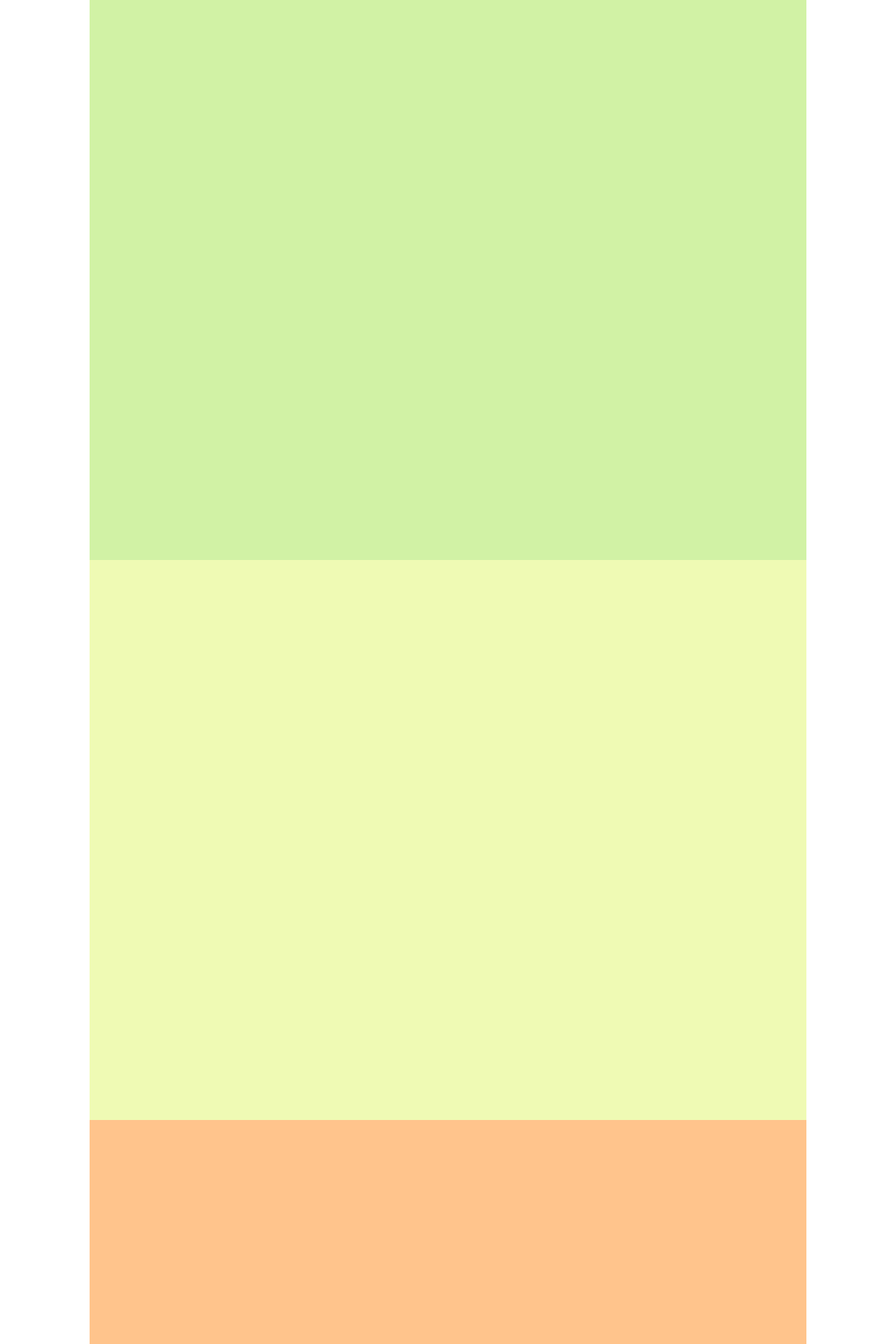
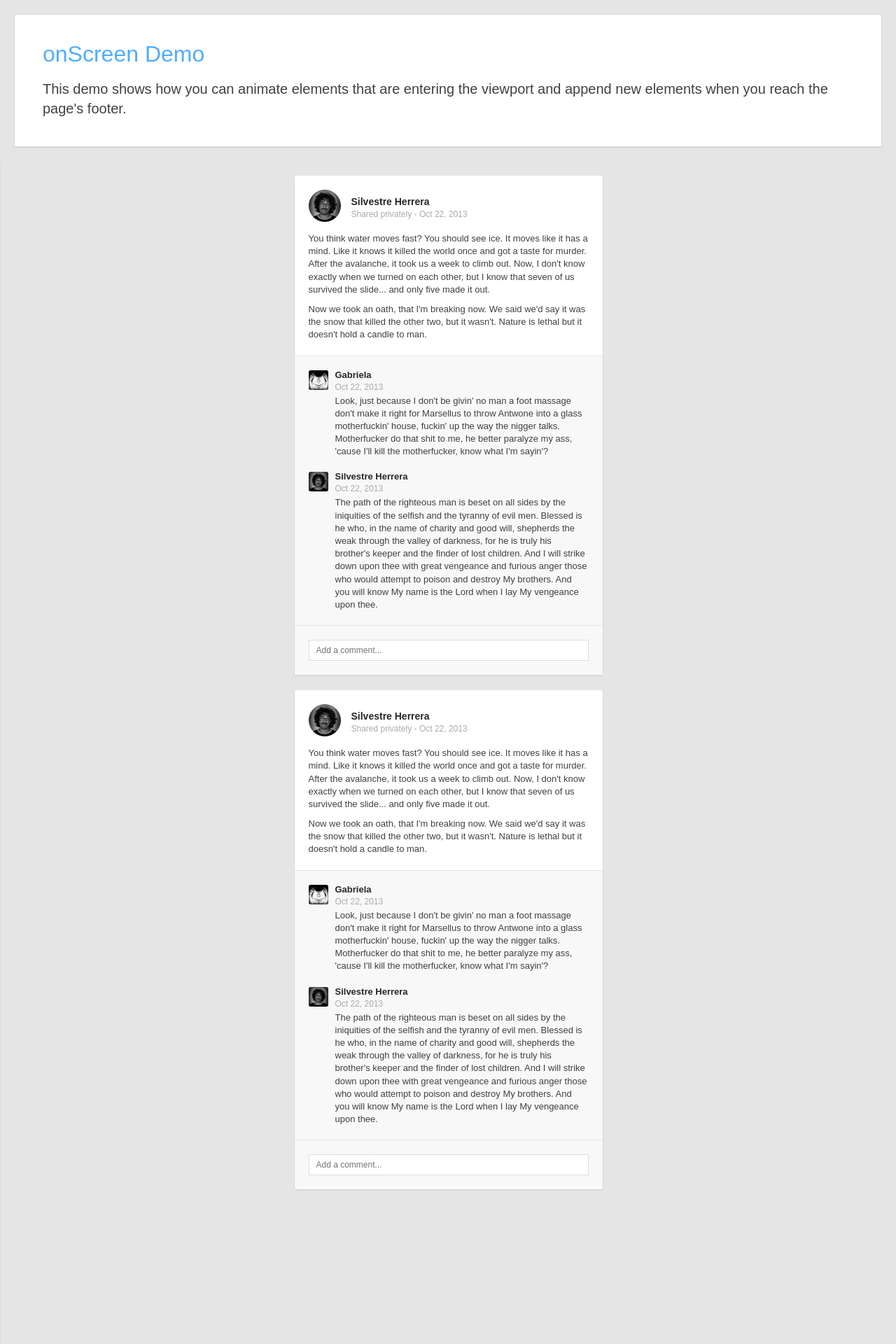
Before and after one commit to silvestreh/onScreen, a PHP site: page / in a window 1280 px wide. Shown: the top 1920 px of the page at 70% size. Run offline with PHP 8.4, Linux system fonts and the light colour scheme.

Commit message:
Fixed bug that prevented to have more than one instance + Improved demo

```diff
--- a/css/demo.css
+++ b/css/demo.css
@@ -4,33 +4,125 @@ html,body {
   height: 100%;
 }
 body {
-  font-family: "Helvetica Neue", "Helvetica", "Arial", sans-serif;
+  font-family: "Arial", sans-serif;
   font-weight: 100;
+  color: #404040;
   margin: 0;
   padding: 0;
+  background: #e5e5e5;
+  -webkit-font-smoothing: antialiased;
 }
-div.element {
-  height: 100%;
+header {
+  background: #fff;
+  border: 1px solid #d8d8d8;
+  border-bottom-width: 2px;
+  margin: 20px;
+  padding: 40px;
+  border-radius: 3px;
+}
+header h1 {
+  font-size: 32px;
+  margin-bottom: 20px;
+  color: #4fadff;
+}
+header p {
+  font-size: 20px;
+  line-height: 1.4;
+}
+section.posts {
+  padding: 20px;
+  border-left: 1px solid #ddd;
+}
+article.post {
   position: relative;
-  transition: background 1s ease-out;
-  width: 100%;
-  margin: auto;
-  background: #545450;
+  top: 40px;
+  width: 400px;
+  margin: 0 auto 20px;
+  padding: 20px;
+  background: #fff;
+  border: 1px solid #D8D8D8;
+  border-bottom-width: 2px;
+  border-top-width: 0;
+  border-radius: 3px;
   opacity: 0;
   filter: alpha(opacity=0);
 }
-div.onScreen.el1 {
-  background-color: #D1F2A5;
+article.post img {
+  float: left;
+  border-radius: 100%;
+  margin-right: 15px;
 }
-div.onScreen.el2 {
-  background-color: #EFFAB4;
+article.post div.content,
+article.post div.postInfo {
+  overflow: hidden;
 }
-div.onScreen.el3 {
-  background-color: #FFC48C;
+article.post h2 {
+  font-weight: bold;
+  font-size: 14px;
+  margin: 10px 0 5px;
+  color: #262626;
 }
-div.onScreen.el4 {
-  background-color: #FF9F80;
+article.post small {
+  font-size: 12px;
+  margin-bottom: 20px;
+  display: block;
+  color: #aaa;
 }
-div.onScreen.el5 {
-  background-color: #F56991;
+article.post p {
+  font-size: 13px;
+  line-height: 1.4;
+  clear: both;
 }
+article.post > p {
+  margin-bottom: 10px;
+}
+article.post > p:last-child {
+  margin-bottom: 0;
+}
+article.post ul.comments {
+  margin: 20px -20px -20px -20px;
+  padding: 20px;
+  background: #F8F8F8;
+  border-top: 1px solid #e6e6e6;
+}
+article.post ul.comments li {
+  margin-bottom: 20px;
+}
+article.post ul.comments li:last-child {
+  margin: 20px -20px -20px;
+  border-top: 1px solid #e6e6e6;
+  padding: 20px;
+}
+article.post ul.comments img {
+  border-radius: 3px;
+  width: 28px;
+  height: 28px;
+  margin-right: 10px;
+}
+article.post ul.comments h2 {
+  font-size: 13px;
+  margin-top: 0;
+}
+article.post ul.comments small {
+  margin-bottom: 5px;
+}
+article.post ul.comments input {
+  width: 100%;
+  box-sizing: border-box;
+  border: 1px solid #ddd;
+  background: #fff;
+  font-size: 12px;
+  color: #999;
+  height: 30px;
+  line-height: 30px;
+  outline: none;
+  padding: 0 10px;
+}
+footer {
+  padding: 20px;
+  width: 100%;
+  box-sizing: border-box;
+  border-top: 1px solid #ddd;
+  background: #eee;
+  text-align: center;
+}
--- a/index.html
+++ b/index.html
@@ -9,31 +9,85 @@
     <script type="text/javascript" src="jquery.onscreen.js"></script>
 
     <script type="text/javascript">
-    $(function(){
-      $('div').onScreen({
+    function animatePosts() {
+      $('article.post').onScreen({
         doIn: function() {
           $(this).animate({
-            width: '80%',
+            top: 0,
             opacity: 1
           },500);
         },
         doOut: function() {
-          $(this).animate({
-            width: '100%',
-            opacity: 0
-          },100);
+          // nothing?
         },
         tolerance: 50
+      });
+    }
+
+    $(function(){
+
+      animatePosts();
+
+      $('footer').onScreen({
+        doIn: function() {
+          var $el = $(this);
+          var $template = $('article.post').first().clone();
+
+          $template.css({
+            top: 40,    // We're cloning a visible element and
+            opacity: 0  // we need to reset the CSS we animated
+          }).removeClass('onScreen'); // Also, remove the onScreen class
+
+          for (i=0;i<5;i++) {
+            $el.before($template);
+          }
+
+          animatePosts(); // Add animations to appended elements
+        },
+        doOut: function() {
+          // Do nothing?
+        },
+        tolerance: 0
       });
     });
     </script>
 
   </head>
   <body>
-    <div class="element el1"></div>
-    <div class="element el2"></div>
-    <div class="element el3"></div>
-    <div class="element el4"></div>
-    <div class="element el5"></div>
+    <header>
+      <h1>onScreen Demo</h1>
+      <p>This demo shows how you can animate elements that are entering the viewport and append new elements when you reach the page's footer.</p>
+    </header>
+    <section class="posts">
+      <article class="post">
+        <img alt="user photo" src="img/photo.jpg">
+        <div class="postInfo">
+          <h2>Silvestre Herrera</h2>
+          <small>Shared privately - Oct 22, 2013</small>
+        </div>
+        <p>You think water moves fast? You should see ice. It moves like it has a mind. Like it knows it killed the world once and got a taste for murder. After the avalanche, it took us a week to climb out. Now, I don't know exactly when we turned on each other, but I know that seven of us survived the slide... and only five made it out.</p>
+        <p>Now we took an oath, that I'm breaking now. We said we'd say it was the snow that killed the other two, but it wasn't. Nature is lethal but it doesn't hold a candle to man.</p>
+        <ul class="comments">
+          <li>
+            <img alt="user photo" src="img/comment.jpg">
+            <div class="content">
+              <h2>Gabriela</h2>
+              <small>Oct 22, 2013</small>
+              <p>Look, just because I don't be givin' no man a foot massage don't make it right for Marsellus to throw Antwone into a glass motherfuckin' house, fuckin' up the way the nigger talks. Motherfucker do that shit to me, he better paralyze my ass, 'cause I'll kill the motherfucker, know what I'm sayin'?</p>
+            </div>
+          </li>
+          <li>
+            <img alt="user photo" src="img/photo.jpg">
+            <div class="content">
+              <h2>Silvestre Herrera</h2>
+              <small>Oct 22, 2013</small>
+              <p>The path of the righteous man is beset on all sides by the iniquities of the selfish and the tyranny of evil men. Blessed is he who, in the name of charity and good will, shepherds the weak through the valley of darkness, for he is truly his brother's keeper and the finder of lost children. And I will strike down upon thee with great vengeance and furious anger those who would attempt to poison and destroy My brothers. And you will know My name is the Lord when I lay My vengeance upon thee.</p>
+            </div>
+          </li>
+          <li><input type="text" placeholder="Add a comment..."></li>
+        </ul>
+      </article>
+      <footer><p>You reached the bottom</p></footer>
+    </section>
   </body>
 </html>
--- a/jquery.onscreen.js
+++ b/jquery.onscreen.js
@@ -9,8 +9,7 @@
 
   $.fn.onScreen = function(options) {
 
-
-    params = $.extend({
+    var params = $.extend({
       doIn: function(){
         console.log('on screen');
       },
@@ -65,7 +64,7 @@
       $(window).on('scroll',checkPos).on('resize',checkPos).on('load',checkPos);
 
     });
-
+    return this;
   };
 
 })(jQuery);
```
Also changed, not shown: img/comment.jpg (added), img/photo.jpg (added).
